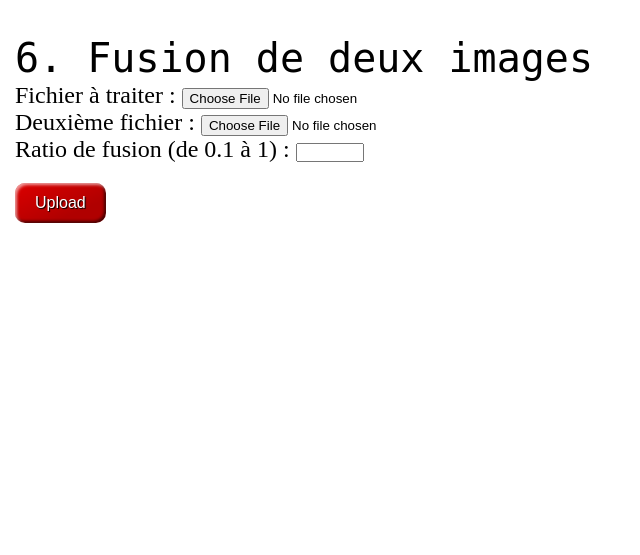
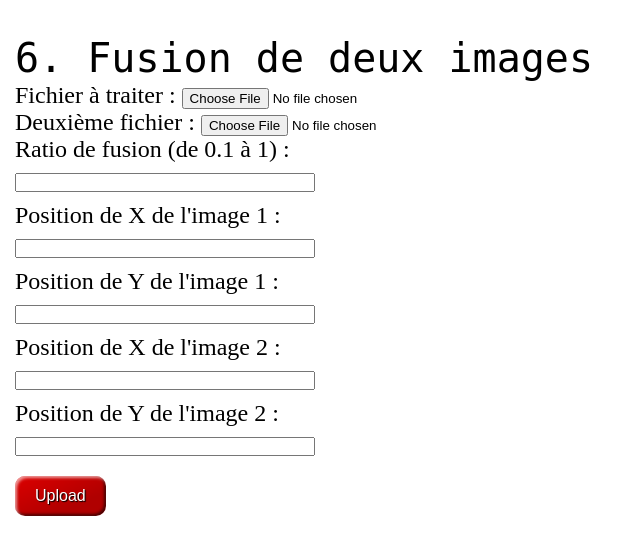
Before and after one commit to thdupin2/Image_son, a Django app: page /traitement_images/merging/ in a window 1280 px wide. Shown: the part 111-666 px from the top of the page, without its empty margins (0-640 px from the left). Run offline with Django 5.2, Linux system fonts and the light colour scheme.

Commit message:
:tada: Finish fusion and all project

```diff
--- a/src/django/traitement_images/templates/merge_images_template.html
+++ b/src/django/traitement_images/templates/merge_images_template.html
@@ -17,18 +17,24 @@
                 <form class="form" enctype="multipart/form-data" action="{% url 'merge-images' %}" method="post">
                     {% csrf_token %}
                     {{form}}
-                    <label for="num_shades">Ratio de fusion (de 0.1 à 1) :</label>
-                    <input type="number" name="ratio" id="ratio" step="0.01" min="0.1" max="1">
+                    <div style="display: flex; flex-direction: column; width: 300px; gap: 10px;">
+                        <label for="ratio">Ratio de fusion (de 0.1 à 1) :</label>
+                        <input type="number" name="ratio" id="ratio" step="0.01" min="0.1" max="1">
+                        <label for="position1_x">Position de X de l'image 1 :</label>
+                        <input type="number" name="position1_x" id="position1_x" required>
+                        <label for="position1_y">Position de Y de l'image 1 :</label>
+                        <input type="number" name="position1_y" id="position1_y" required>
+                        <label for="position2_x">Position de X de l'image 2 :</label>
+                        <input type="number" name="position2_x" id="position2_x" required>
+                        <label for="position2_y">Position de Y de l'image 2 :</label>
+                        <input type="number" name="position2_y" id="position2_y" required>
+                    </div>
                     <div class="submit-container">
                         <input class="submit" type="submit" value="Upload">
                     </div>
                 </form>
             </div>
         </div>
-
-        <script>
-            console.log('merge : {{image_url}} + {{image_url_2}} + {{merged_image_url}}')
-        </script>
 
         {% if image_url and image_url_2 and merged_image_url %}
             <img src="{% static image_url %}">
--- a/src/django/traitement_images/views.py
+++ b/src/django/traitement_images/views.py
@@ -256,7 +256,16 @@
                 image_url_2 = fs.url(old_filename_2)
 
                 ratio = request.POST.get('ratio')
-                merged_images = merge_images(fs.path(old_filename), fs.path(old_filename_2), ratio=float(ratio))
+                position1_x = request.POST.get('position1_x')
+                position1_y = request.POST.get('position1_y')
+                position2_x = request.POST.get('position2_x')
+                position2_y = request.POST.get('position2_y')
+                ratio = float(ratio)
+                position1_x = int(position1_x)
+                position1_y = int(position1_y)
+                position2_x = int(position2_x)
+                position2_y = int(position2_y)
+                merged_images = merge_images(fs.path(old_filename), fs.path(old_filename_2), ratio=ratio, position1=(position1_x, position1_y), position2=(position2_x, position2_y))
                 merged_filename = f"merged_{int(float(ratio) * 100)}%_{old_filename}_{old_filename_2}"
                 if fs.exists(merged_filename):
                     fs.delete(merged_filename)
```
Also changed, not shown: src/django/traitement_images/utils.py (+17 -5 lines), src/django/static/merged_54%_carduelis-tristis.webp_moutons-144628.webp (added).
